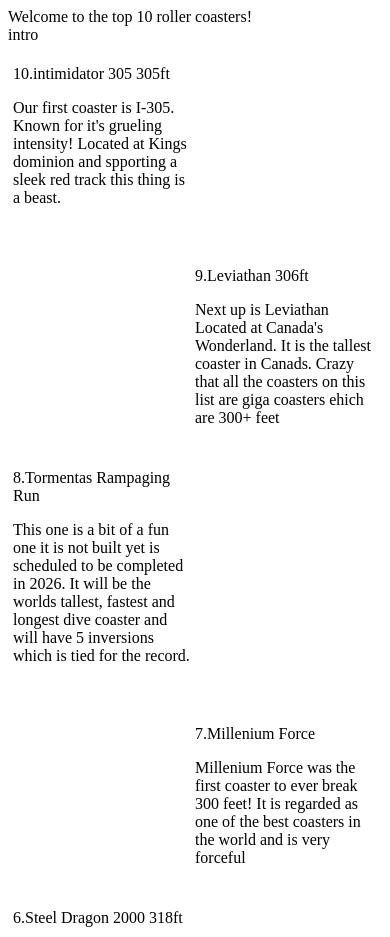
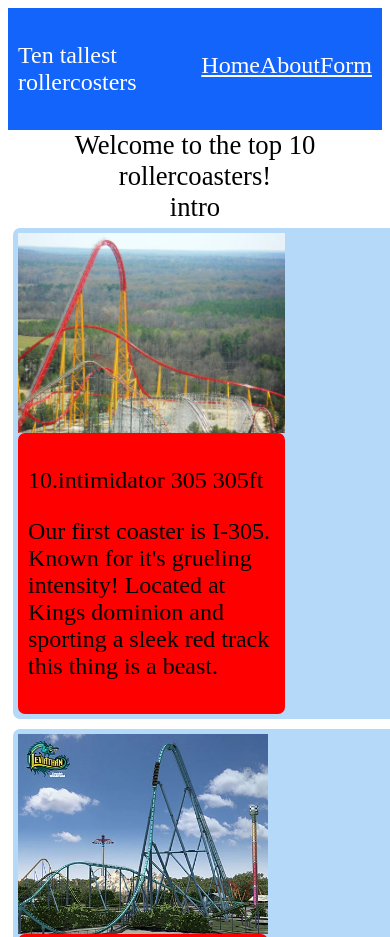
Before and after one commit to BFronk/wdd131, a plain HTML site: page project/index.html in a window 390 px wide. Shown: the top 937 px of the page. Drawn offline with Linux system fonts and the light colour scheme; a web font is replaced by a local one.

Commit message:
updated project

```diff
--- a/project/index.html
+++ b/project/index.html
@@ -5,26 +5,37 @@
     <meta name="viewport" content="width=device-width, initial-scale=1.0">
     <title>Tallest coasters and why they're awesome</title>
     <link rel="stylesheet" href="styles/base.css">
-
+    <link rel="stylesheet" href="styles/small.css">
+    <link rel="preconnect" href="https://fonts.googleapis.com">
+    <link rel="preconnect" href="https://fonts.gstatic.com" crossorigin>
+    <link href="https://fonts.googleapis.com/css2?family=BBH+Sans+Bogle&family=Roboto:ital,wght@0,100..900;1,100..900&display=swap" rel="stylesheet">
 </head>
+<header>
+    <p>Ten tallest rollercosters</p>
+    <nav id="navi">
+        <a href="index.html">Home</a>
+        <a href="about.html">About</a>
+        <a href="form.html">Form</a>
+    </nav>
+</header>
 <body>
     <section id="greeting">
-       <div>Welcome to the top 10 roller coasters!</div>
+       <div id="hi">Welcome to the top 10 rollercoasters!</div>
         <div id="intro">intro</div>
     </section>
     <section id="coaster-list">
         <div class="coaster-box">
             <div class="coaster-text">
                 <p class="coaster-heading">10.intimidator 305 305ft</p>
-                <p class="coaster-desc">Our first coaster is I-305. Known for it's grueling intensity! Located at Kings dominion and spporting a sleek red track this thing is a beast. </p>
+                <p class="coaster-desc">Our first coaster is I-305. Known for it's grueling intensity! Located at Kings dominion and sporting a sleek red track this thing is a beast. </p>
             </div>
+            <img class="coaster-img" src="images/i-305.webp" alt="">
         </div>
-        <img src="" alt="">
         <div class="coaster-box">
-            <img src="" alt="">
+            <img class="coaster-img" src="images/leviathan.webp" alt="">
             <div class="coaster-text">
                 <p class="coaster-heading">9.Leviathan 306ft</p>
-                <p class="coaster-desc">Next up is Leviathan Located at Canada's Wonderland. It is the tallest coaster in Canads. Crazy that all the coasters on this list are giga coasters ehich are 300+ feet</p>
+                <p class="coaster-desc">Next up is Leviathan Located at Canada's Wonderland. It is the tallest coaster in Canada. Crazy that all the coasters on this list are giga coasters ehich are 300+ feet</p>
             </div>
         </div>
         <div class="coaster-box">
@@ -32,55 +43,64 @@
                 <p class="coaster-heading">8.Tormentas Rampaging Run</p>
                 <p class="coaster-desc">This one is a bit of a fun one it is not built yet is scheduled to be completed in 2026. It will be the worlds tallest, fastest and longest dive coaster and will have 5 inversions which is tied for the record.</p>
             </div>
+            <img class="coaster-img" src="images/trr.webp" alt="">
         </div>
-        <img src="" alt="">
         <div class="coaster-box">
-            <img src="" alt="">
+            <img class="coaster-img" src="images/milenium-force.webp" alt="">
             <div class="coaster-text">
                 <p class="coaster-heading">7.Millenium Force</p>
                 <p class="coaster-desc">Millenium Force was the first coaster to ever break 300 feet! It is regarded as one of the best coasters in the world and is very forceful</p>
             </div>
-        </div><div class="coaster-box">
+        </div>
+        <div class="coaster-box">
             <div class="coaster-text">
                 <p class="coaster-heading">6.Steel Dragon 2000 318ft</p>
                 <p class="coaster-desc"> Steel Dragon is in Japan at Nagashima Spa Land. Until another coaster on this list is built, it stands as the longest roller coaster in the world at a staggering 8133 feet! It opened as the tallest and fastest in the world as well, but those records have been broken.</p>
             </div>
+            <img class="coaster-img" src="images/steel-dragon-2000.webp" alt="">
         </div>
-        <img src="" alt="">
         <div class="coaster-box">
-            <img src="" alt="">
+            <img class="coaster-img" src="images/fury-325.webp" alt="">
             <div class="coaster-text">
                 <p class="coaster-heading">5.Fury 325ft</p>
                 <p class="coaster-desc"> this coaster seems to be at the top five of everyone's list who has been on it. It is glass, smooth, and a great experience with some good forces. Located at Carowinds</p>
             </div>
-        </div><div class="coaster-box">
+        </div>
+        <div class="coaster-box">
             <div class="coaster-text">
                 <p class="coaster-heading">4.Red Force 367ft</p>
                 <p class="coaster-desc">The next few coasters are quite short with a massive high point in the ride. Red Force is located in Spain at ferrari world. It is a extremely powerful launch into a massive top hat.</p>
             </div>
+            <img class="coaster-img" src="images/red-force.webp" alt="">
         </div>
-        <img src="" alt="">
         <div class="coaster-box">
-            <img src="" alt="">
+            <img class="coaster-img" src="images/superman-the-escape.webp" alt="">
             <div class="coaster-text">
                 <p class="coaster-heading">3.Superman-Escape From Krypton 415ft</p>
                 <p class="coaster-desc">This is a bit of a different ride experience you are launched backwards but still pulled up the rest of the vertical spike. This one isn't talked about much considering its staggering height.</p>
             </div>
-        </div><div class="coaster-box">
+        </div>
+        <div class="coaster-box">
             <div class="coaster-text">
                 <p class="coaster-heading">2.Top Thrill 2 420ft</p>
                 <p class="coaster-desc"> TT2 has a long history. It used to be top thrill dragster, and had a launch top hat, and that huge drop. Now there's a swing launch and a backward spike added into the ride experience. People are mixed which version they like better because the launch is weaker, but the spike is incredible</p>
             </div>
+            <img class="coaster-img" src="images/tt2.webp" alt="">
         </div>
-        <img src="" alt="">
         <div class="coaster-box">
-            <img src="" alt="">
+            <img class="coaster-img" src="images/kingda-ka.webp" alt="">
+            <div class="coaster-text">
+                <p class="coaster-heading">Honerable mention:Kingda Ka 456 ft</p>
+                <p class="coaster-desc"> Kingda Ka opened as the tallest and fastest roller coaster in 2005. Earlier this year (2025) It got destoyed to make way for more attractions. But it held the record for two decades as the tallest coaster in the world.</p>
+            </div>
+        </div>
+        <div class="coaster-box">
             <div class="coaster-text">
                 <p class="coaster-heading">1.Falcons Flight 600+ft</p>
                 <p class="coaster-desc">This ride is going to be special when it is complete. it is set to demolish the hieght speed and length world records. completely skipping the 500 foot barrier, almost 2 1/2 miles long, and will drop of the side of a mountain to 150 MPH to set the speed WR. testing has started, meaning that the track is alredy built and it is actually happening!!</p>
             </div>
+            <img class="coaster-img" src="images/falcons-flight.webp" alt="">
         </div>
-
     </section>
 </body>
 </html>
--- a/project/styles/base.css
+++ b/project/styles/base.css
@@ -1,5 +1,49 @@
-.coaster-box {
+ .coaster-box {
     display: grid;
     grid-template-columns: 1fr 1fr;
     padding: 5px;
+    background-color: rgb(180, 217, 249);;
+    border-radius: 7px;
+    margin: 5px;
 }
+.coaster-text {
+    font-size: 18pt;
+    background-color: red;
+    padding: 10px;
+    border-radius: 7px;
+}
+
+header {
+    display: grid;
+    grid-template-columns: 3fr 1fr;
+    color: white;
+    background-color: rgb(19, 100, 251);
+    font-size: 24px;
+    padding: 10px;
+}
+
+a {
+    color: white;
+    grid-row: 2/3;
+}
+
+header p {
+    font-size: 24px;
+}
+
+nav {
+    display: grid;
+    grid-template-columns: 1fr 1fr 1fr;
+    grid-template-rows: 1fr 1fr 1fr;
+
+}
+#greeting {
+    text-align: center;
+    font-size: 20pt;
+    font-family: BBH Sans Bogle;
+}
+
+img {
+    height: 300px;
+    justify-self: center;
+}
--- a/project/styles/site-plan.css
+++ b/project/styles/site-plan.css
@@ -15,7 +15,7 @@ div {
 }
 
 #color2 {
-    color: rgb(141, 194, 239);
+    color: rgb(173, 211, 245);
 }
 
 #color3 {
--- a/project/styles/small.css
+++ b/project/styles/small.css
@@ -0,0 +1,36 @@
+@media only screen and (max-width: 700px) {
+    #text1,
+    #text2,
+    #text3,
+    #text4 {
+        font-size: 16px;
+    }
+
+    .game-heading {
+        font-size: 18px;
+    }
+
+    #coaster-list {
+        display: grid;
+        grid-template-columns: 1fr;
+        grid-template-rows: 2fr 1fr;
+        height: 400px;
+    }
+    .coaster-img {
+        grid-row: 1/2;
+        height: 200px;
+        justify-content: center;
+    }
+    .coaster-text {
+        grid-row: 2/3;
+        align-self: center;
+    }
+    /* .coaster-box {
+        justify-self: center;
+    } */
+
+
+    .list-item {
+        font-size: 14px;
+    }
+}
```
Also changed, not shown: project/about.html (added), project/form.html (added), project/images/falcons-flight.webp (added), project/images/fury-325.webp (added), project/images/i-305.webp (added), project/images/kingda-ka.webp (added), project/images/leviathan.webp (added), project/images/milenium-force.webp (added), project/images/red-force.webp (added), project/images/steel-dragon-2000.webp (added), project/images/superman-the-escape.webp (added), project/images/trr.webp (added), project/images/tt2.webp (added).
